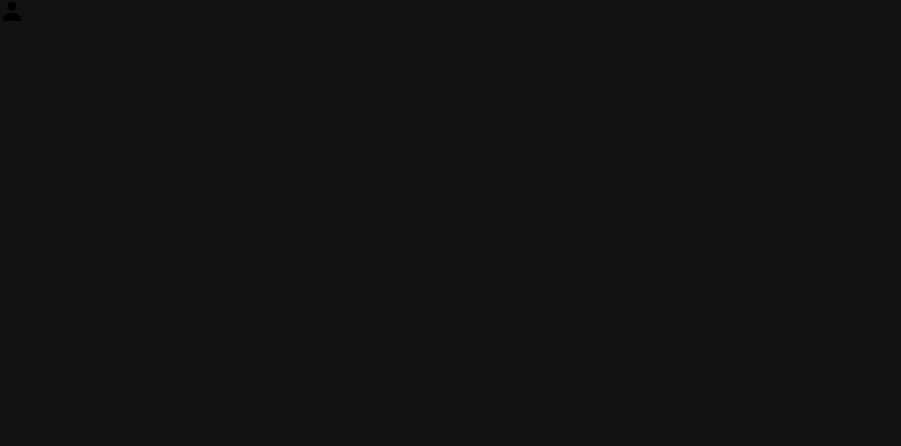
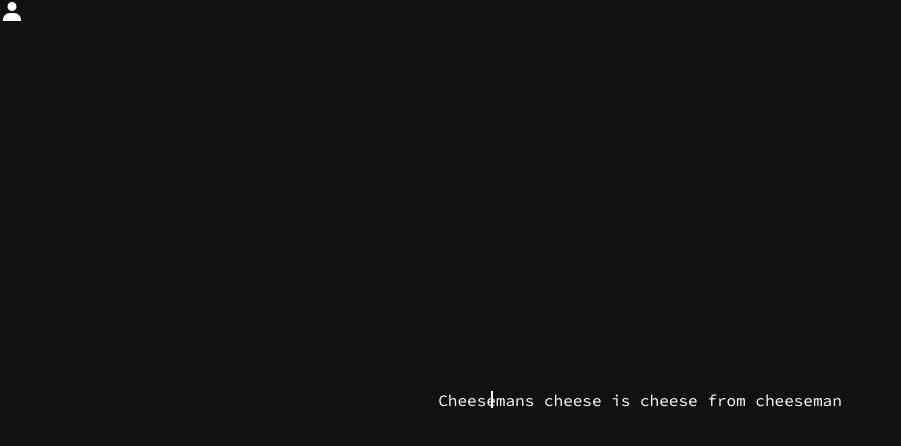
Before and after one commit to BergerAPI/typo.io, a Svelte app: page / in a window 1280 px wide. Shown: the top 446 px of the page, without its empty margins (0-901 px from the left). Built offline with nearby package versions, Linux system fonts and the light colour scheme.

Commit message:
add basic router

```diff
--- a/package.json
+++ b/package.json
@@ -15,6 +15,7 @@
   },
   "dependencies": {
     "animejs": "^3.2.1",
-    "svelte": "^3.38.2"
+    "svelte": "^3.38.2",
+    "svelte-spa-router": "^3.1.0"
   }
 }
--- a/src/App.svelte
+++ b/src/App.svelte
@@ -1,6 +1,11 @@
 <script>
+    import Router, {location} from "svelte-spa-router"
     import Nav from "./components/Nav.component.svelte"
+    import App from "./pages/App.page.svelte"
 </script>
 
+<Router routes={{
+    "/": App
+}}/>
 
 <Nav/>
--- a/src/components/Nav.component.svelte
+++ b/src/components/Nav.component.svelte
@@ -6,7 +6,5 @@
 <img src="public/ico/user.svg" alt="Usericon"/>
 
 <style>
-    img{
-        fill: white;
-    }
+
 </style>
```
Also changed, not shown: public/ico/user.svg, 1 other file (tests, documents, lock files or other folders).
